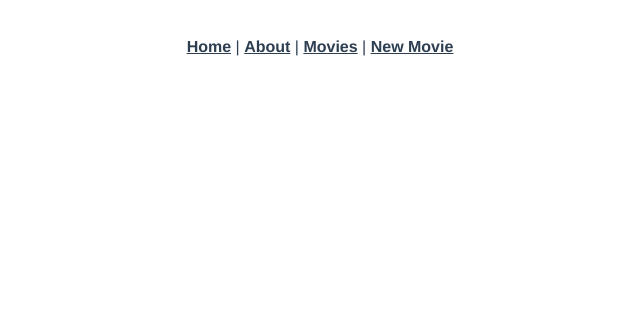
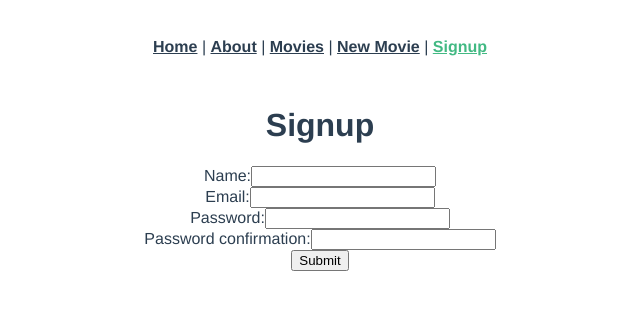
Before and after one commit to pgeliebter/movie-app-front-end, a Vue app: page /signup in a window 1280 px wide. Shown: the top 310 px of the page, without its empty margins (320-960 px from the left). Built offline with nearby package versions, Linux system fonts and the light colour scheme.

Commit message:
Adds signup page, untested yet tho

```diff
--- a/src/App.vue
+++ b/src/App.vue
@@ -8,6 +8,8 @@
       <router-link to="/movies">Movies</router-link>
       |
       <router-link to="/movies/new">New Movie</router-link>
+      |
+      <router-link to="/signup">Signup</router-link>
     </div>
 
     <router-view />
--- a/src/router/index.js
+++ b/src/router/index.js
@@ -1,6 +1,8 @@
 import Vue from "vue";
 import VueRouter from "vue-router";
 import Home from "../views/Home.vue";
+import Signup from "../views/Signup.vue";
+
 import MoviesIndex from "../views/MoviesIndex.vue";
 import MoviesEdit from "../views/MoviesEdit.vue";
 import MoviesNew from "../views/MoviesNew.vue";
@@ -21,6 +23,11 @@
     // this generates a separate chunk (about.[hash].js) for this route
     // which is lazy-loaded when the route is visited.
     component: () => import(/* webpackChunkName: "about" */ "../views/About.vue"),
+  },
+  {
+    path: "/signup",
+    name: "signup",
+    component: Signup,
   },
   {
     path: "/movies",
--- /dev/null
+++ b/src/views/Signup.vue
@@ -0,0 +1,53 @@
+<template>
+  <div class="signup">
+    <form v-on:submit.prevent="submit()">
+      <h1>Signup</h1>
+      <ul>
+        <li v-for="error in errors" v-bind:key="error">{{ error }}</li>
+      </ul>
+      <div>
+        <label>Name:</label>
+        <input type="text" v-model="newUserParams.name" />
+      </div>
+      <div>
+        <label>Email:</label>
+        <input type="email" v-model="newUserParams.email" />
+      </div>
+      <div>
+        <label>Password:</label>
+        <input type="password" v-model="newUserParams.password" />
+      </div>
+      <div>
+        <label>Password confirmation:</label>
+        <input type="password" v-model="newUserParams.password_confirmation" />
+      </div>
+      <input type="submit" value="Submit" />
+    </form>
+  </div>
+</template>
+
+<script>
+import axios from "axios";
+
+export default {
+  data: function () {
+    return {
+      newUserParams: {},
+      errors: [],
+    };
+  },
+  methods: {
+    submit: function () {
+      axios
+        .post("/users", this.newUserParams)
+        .then((response) => {
+          console.log(response.data);
+          this.$router.push("/login");
+        })
+        .catch((error) => {
+          this.errors = error.response.data.errors;
+        });
+    },
+  },
+};
+</script>
```
